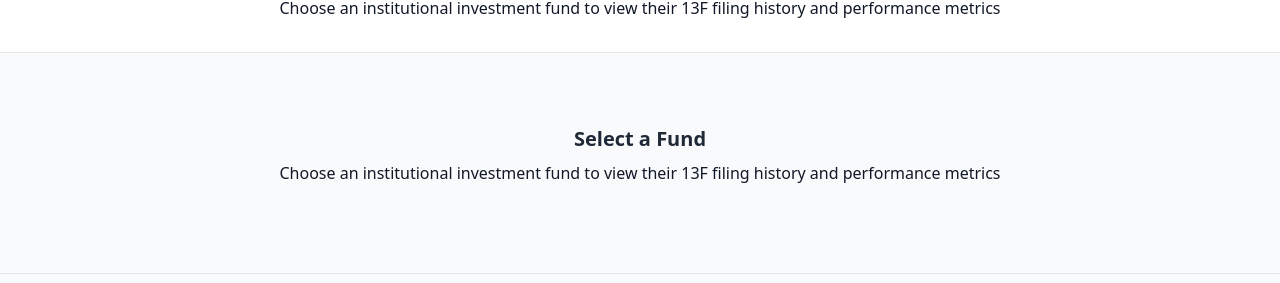
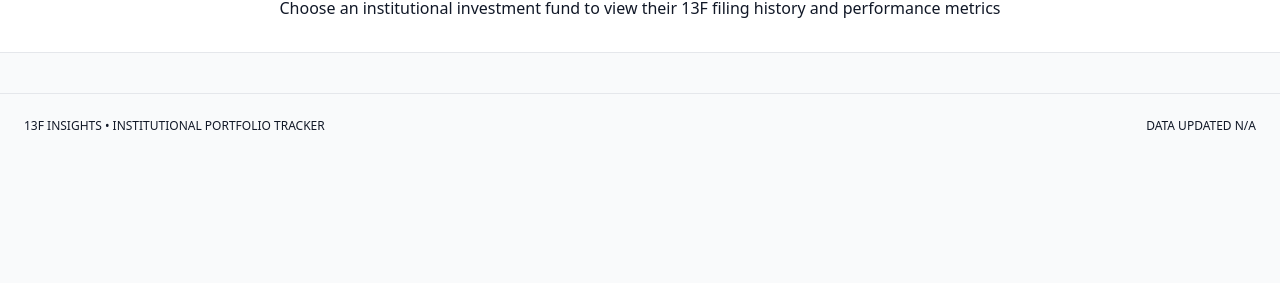
Before and after one commit to anj04i/HedgeTerminal, a Next.js app in the folder webui/: page / in a window 1280 px wide. Shown: the part 147-430 px from the top of the page. Built offline with nearby package versions, Linux system fonts and the light colour scheme; no server answers.

Commit message:
chore: minor ui fix

```diff
--- a/webui/src/pages/index.tsx
+++ b/webui/src/pages/index.tsx
@@ -262,18 +262,6 @@ export default function Dashboard() {
         </>
       )}
 
-      {!selectedFund && (
-        <div className="px-6 py-12 text-center">
-          <h3 className={`text-xl font-bold mb-2 ${config.textSecondary}`}>
-            Select a Fund
-          </h3>
-          <p className={config.textMuted}>
-            Choose an institutional investment fund to view their 13F filing
-            history and performance metrics
-          </p>
-        </div>
-      )}
-
       {/* Footer */}
       <footer
         className={`border-t ${config.borderBase} py-6 mt-10 text-center text-xs ${config.textMuted}`}
```
